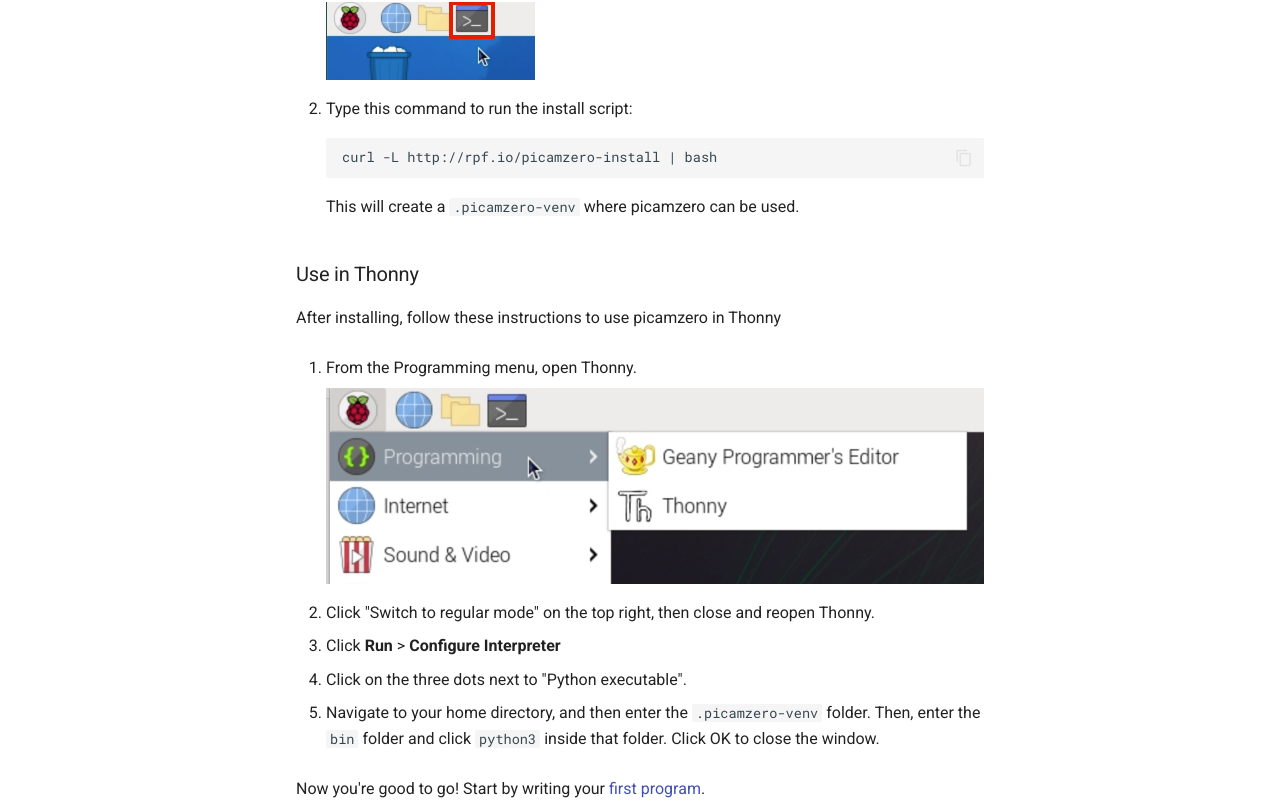
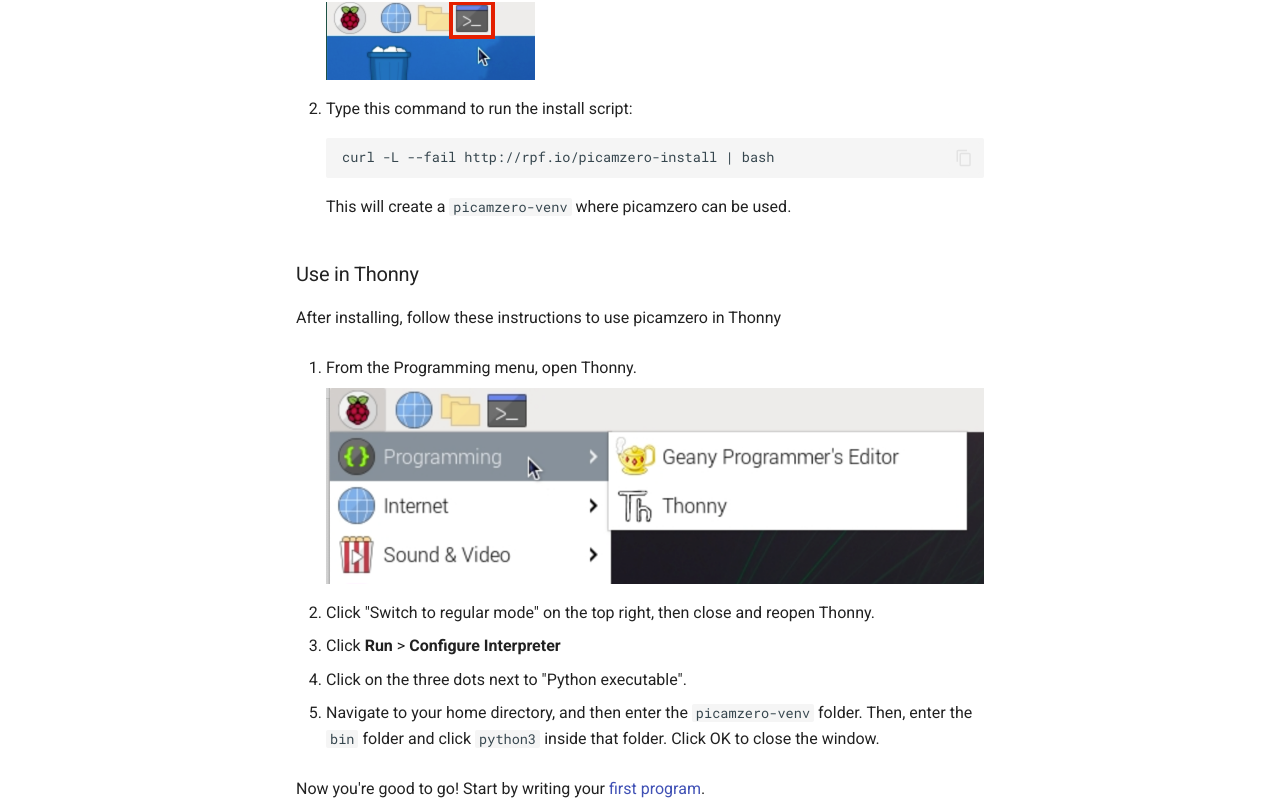
Before and after one commit to RaspberryPiFoundation/picamzero, an MkDocs documentation site: the page built from docs/index.md, in a window 1280 px wide and 1244 px high. Shown: the part 374-1184 px from the top of the window. Built offline with MkDocs 1.6.1 and Material for MkDocs 9.7.7, drawn with Linux system fonts in a browser that asks for light colours.

````diff
--- a/docs/index.md
+++ b/docs/index.md
@@ -12,10 +12,10 @@ Picamera zero (`picamzero`) makes it easy for beginners to control a Raspberry P
 2. Type this command to run the install script:
 
     ```
-    curl -L http://rpf.io/picamzero-install | bash
+    curl -L --fail http://rpf.io/picamzero-install | bash
     ```
 
-    This will create a `.picamzero-venv` where picamzero can be used.
+    This will create a `picamzero-venv` where picamzero can be used.
 
 
 ### Use in Thonny
@@ -32,6 +32,6 @@ After installing, follow these instructions to use picamzero in Thonny
 
 4. Click on the three dots next to "Python executable".
 
-5. Navigate to your home directory, and then enter the `.picamzero-venv` folder. Then, enter the `bin` folder and click `python3` inside that folder. Click OK to close the window.
+5. Navigate to your home directory, and then enter the `picamzero-venv` folder. Then, enter the `bin` folder and click `python3` inside that folder. Click OK to close the window.
 
 Now you're good to go! Start by writing your [first program](hello_world.md).
````
Also changed, not shown: README.md (+2 -2 lines), 1 other file.
